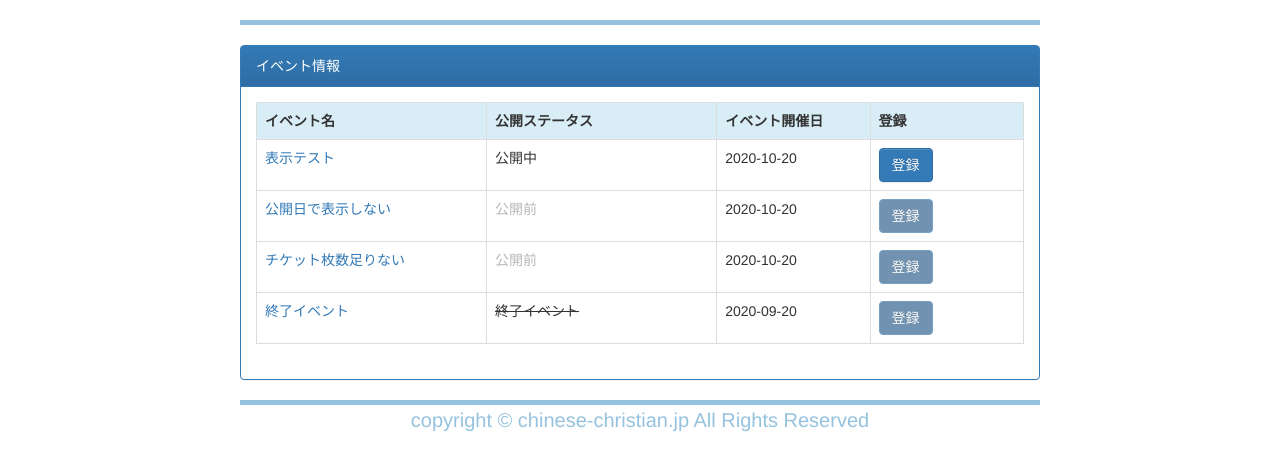
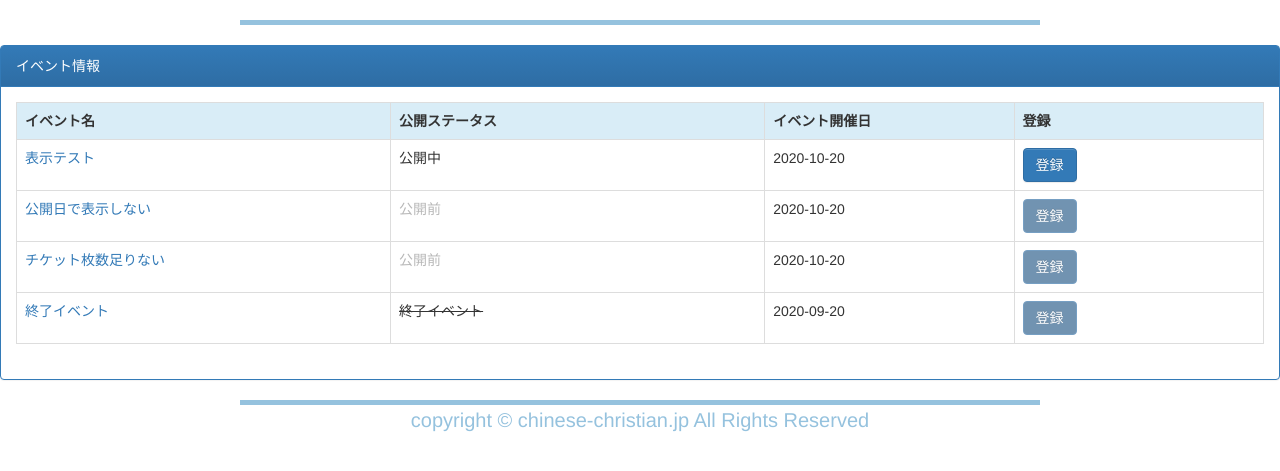
Before and after one commit to ukohank517/Attendance_flask, a Flask app: page / in a window 1280 px wide. Shown: the part 113-584 px from the top of the page. Run offline with Flask 2, Linux system fonts and the light colour scheme; data comes from the database, SQL or seed files in the repository; data that the repository does not hold is empty; parts of the project's set-up code (start-up, migrations or seed data) failed here and were passed over; some libraries are stand-ins or nearby versions.

Commit message:
[update] css

```diff
--- a/web/script/static/css/layout.css
+++ b/web/script/static/css/layout.css
@@ -22,7 +22,7 @@ body{
 }
 
 .container-body {
-    width: 800px;
+    width: 100%;
     margin: auto;
 }
 
```
